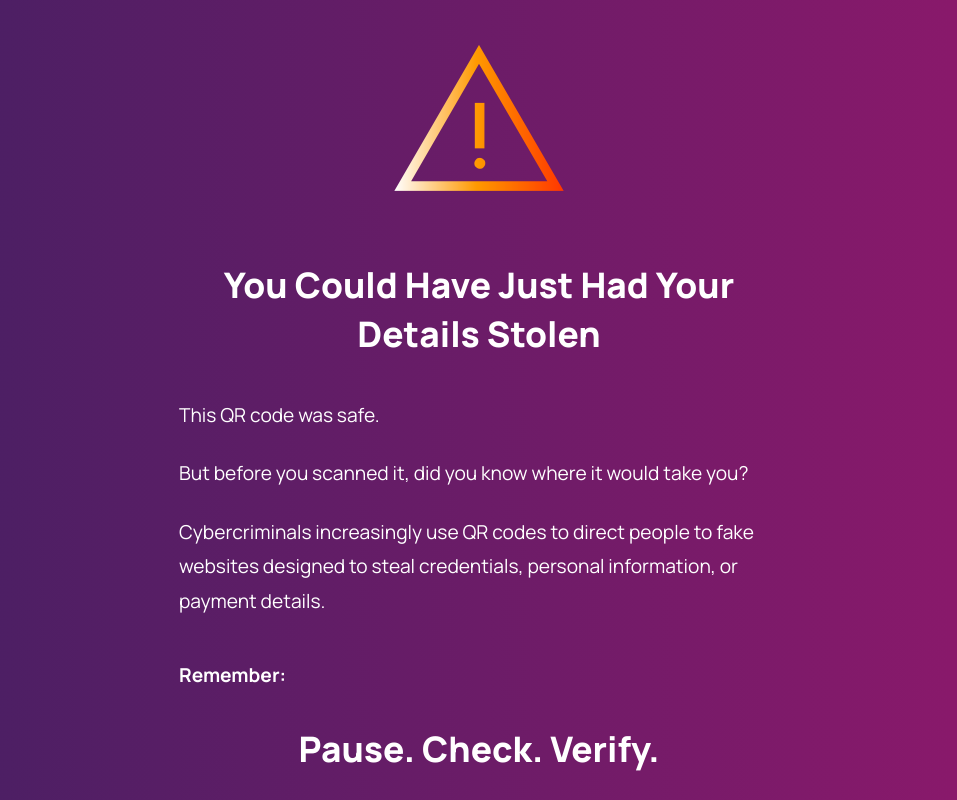
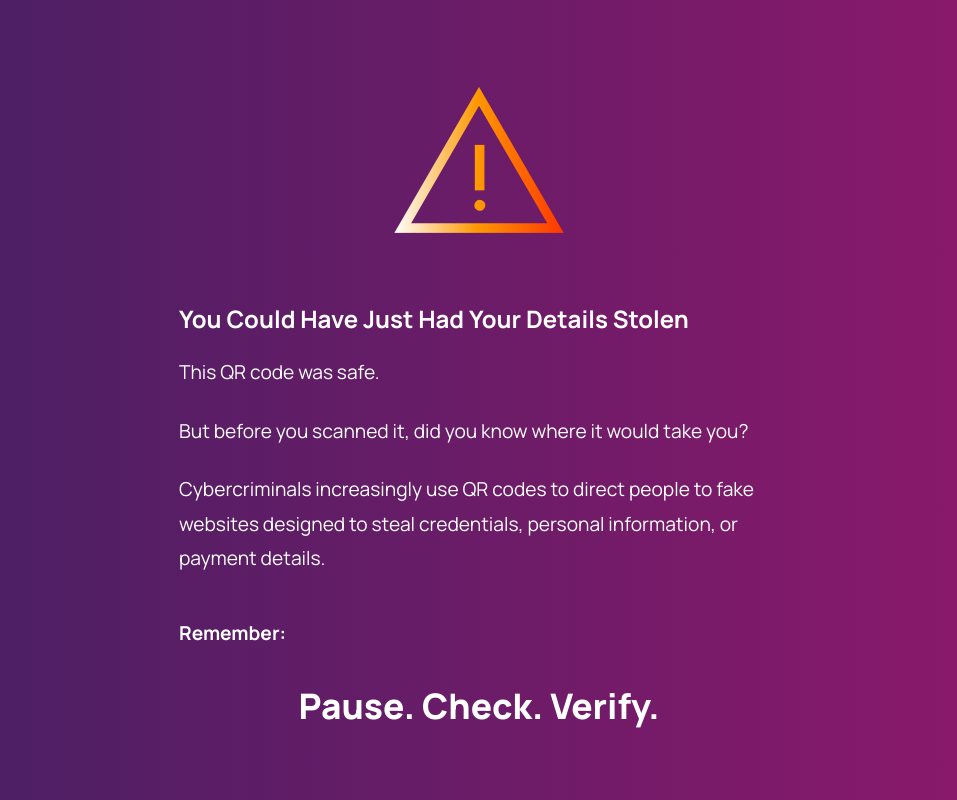
Before and after one commit to tom-hayter/ccs-qr-demo, a plain HTML site: page index.html in a window 1280 px wide. Shown: the whole page, without its empty margins (161-1118 px from the left). Drawn offline with Linux system fonts and the light colour scheme.

Commit message:
Update index.html

```diff
--- a/index.html
+++ b/index.html
@@ -69,7 +69,7 @@
              alt="Cybersecurity Awareness"
              class="hero-image">
 
-        <h1>You Could Have Just Had Your Details Stolen</h1>
+        <h2>You Could Have Just Had Your Details Stolen</h2>
 
         <p>
             This QR code was safe.
```
